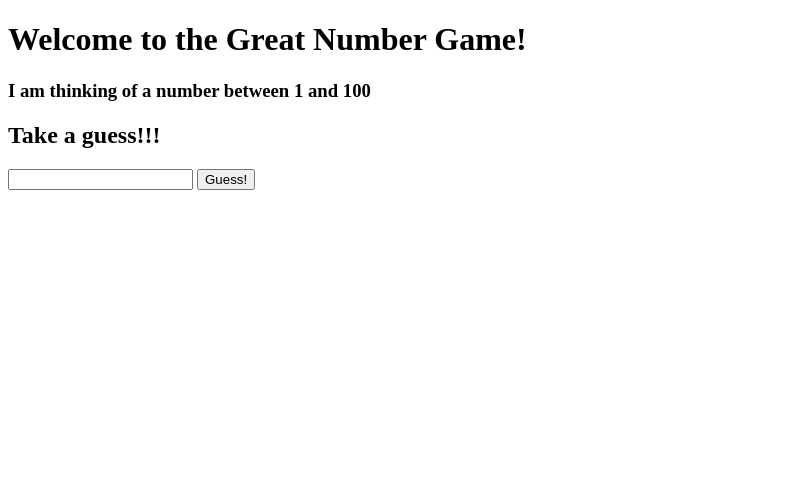
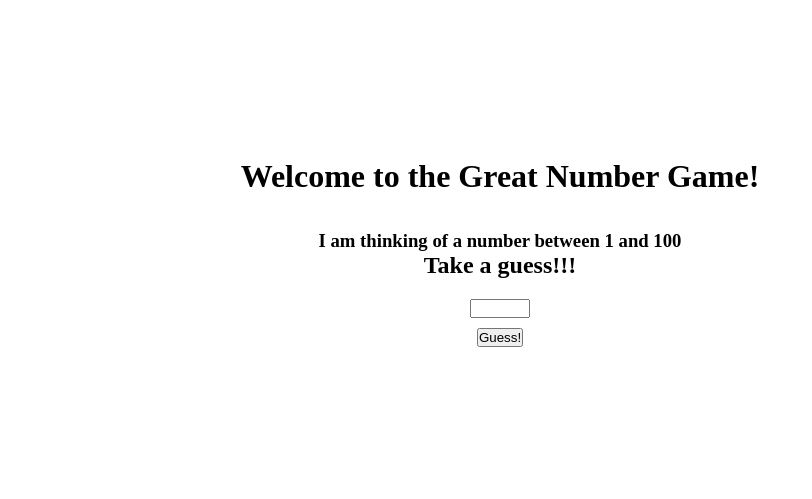
Before and after one commit to bhansen0091/Hansen_Brandon_GreatNumberGame, a Django app: page / in a window 1280 px wide. Shown: the top 499 px of the page, without its empty margins (0-812 px from the left). Run offline with Django 3.2, Linux system fonts and the light colour scheme.

Commit message:
assignment refactor

```diff
--- /dev/null
+++ b/great_number_game/game_app/static/css/style.css
@@ -0,0 +1,77 @@
+*{
+    padding: 0;
+    margin: 0;
+    box-sizing: border-box;
+    vertical-align: top;
+    /* outline: 1px dotted red; */
+}
+
+#wrapper{
+    width: 1000px;
+    height: 500px;
+    display: flex;
+    flex-direction: column;
+    align-items: center;
+    justify-content: center;
+}
+
+.page_header{
+    width: 60%;
+    margin: 25px 0px;
+    text-align: center;
+}
+
+.main_content{
+    width: 100%;
+    /* height: 500px; */
+    margin: 0px 0px;
+}
+
+.text_container{
+    width: 100%;
+    padding: 10px;
+    text-align: center;
+}
+
+.user_guess_box{
+    width: 100%;
+    padding: 10px;
+    display: flex;
+    flex-direction: column;
+    align-items: center;
+}
+
+.guess_btn{
+    margin: 10px;
+}
+
+.incorrect_guess{
+    width: 200px;
+    height: 200px;
+    margin-bottom: 15px;
+    display: flex;
+    flex-direction: column;
+    justify-content: center;
+    align-items: center;
+    text-align: center;
+    background-color: red;
+    color: white;
+    border: 2px solid black;
+}
+
+.success_guess{
+    width: 200px;
+    height: 200px;
+    display: flex;
+    flex-direction: column;
+    justify-content: center;
+    align-items: center;
+    text-align: center;
+    background-color: green;
+    color: white;
+    border: 2px solid black;
+}
+
+.success_guess h1{
+    height: 120px;
+}
--- a/great_number_game/game_app/templates/index.html
+++ b/great_number_game/game_app/templates/index.html
@@ -1,11 +1,15 @@
 <!DOCTYPE html>
 <html lang="en">
+
 <head>
     <meta charset="UTF-8">
     <meta http-equiv="X-UA-Compatible" content="IE=edge">
     <meta name="viewport" content="width=device-width, initial-scale=1.0">
     <title>Great Number Game</title>
+    {% load static %}
+    <link rel="stylesheet" href="{% static 'css/style.css' %}">
 </head>
+
 <body>
     <div id="wrapper">
         <header class="page_header">
@@ -19,11 +23,36 @@
             <form action="/handle_data" method="POST">
                 {% csrf_token %}
                 <div class="user_guess_box">
-                    <input type="text" name="guess_box">
-                    <button type="submit" name="submit_btn">Guess!</button>
+                    {% if guess_box_template > -1 %}
+                        {% if number_to_guess_template > guess_box_template %}
+                            <div class="incorrect_guess">
+                                <h1>Too Low!!!</h1>
+                            </div>
+                            <input type="number" class="user_guess_input" name="guess_box" min="0" max="100" required>
+                            <button type="submit" class="guess_btn" name="submit_btn">Guess!</button>
+                        {% elif number_to_guess_template < guess_box_template %}
+                            <div class="incorrect_guess">
+                                <h1>Too High!!!</h1>
+                            </div>
+                            <input type="number" name="guess_box" min="0" max="100" required>
+                            <button type="submit" class="guess_btn" name="submit_btn">Guess!</button>
+                        {% elif number_to_guess_template == guess_box_template %}
+                        <form  action="/reset">
+                            {% csrf_token %}
+                                <div class="success_guess">
+                                    <h1>Success!! {{guess_box_template}} was the number!!!</h1>
+                                    <button type="submit" formaction="/reset" name="reset_btn">Play Again!</button>
+                                </div>
+                            </form>
+                        {% endif %}
+                    {% elif guess_box_template != number_to_guess %}
+                        <input type="number" name="guess_box" min="0" max="100" required>
+                        <button type="submit" class="guess_btn" name="submit_btn">Guess!</button>
+                    {% endif %}
                 </div>
             </form>
         </main>
     </div>
 </body>
+
 </html>
--- a/great_number_game/game_app/urls.py
+++ b/great_number_game/game_app/urls.py
@@ -4,8 +4,8 @@ from . import views
 urlpatterns = [
     path("", views.root),
     path("handle_data", views.handle_data),
-    path("too_low", views.too_low),
-    path("too_high", views.too_high),
-    path("success", views.success),
-    path("start_over", views.start_over)
+    # path("too_low", views.too_low),
+    # path("too_high", views.too_high),
+    # path("success", views.success),
+    path("reset", views.reset)
 ]
--- a/great_number_game/game_app/views.py
+++ b/great_number_game/game_app/views.py
@@ -4,36 +4,20 @@ import random
 def root(request):
     if 'number_to_guess' not in request.session:
         request.session['number_to_guess'] = random.randint(0,100)
-    return render(request, "index.html")
+    if 'guess_box' not in request.session:
+        request.session['guess_box'] = -1
+    context = {
+        "number_to_guess_template": request.session['number_to_guess'],
+        "guess_box_template": int(request.session['guess_box'])
+    }
+    return render(request, "index.html", context)
 
 def handle_data(request):
-    # number_to_guess = request.session['number_to_guess']
-    # user_guess = request.session['guess_box']
-
-    if 'guess_box' not in request.session:
-        request.session['guess_box'] = request.POST['guess_box']
     request.session['guess_box'] = request.POST['guess_box']
     print(request.session['number_to_guess'])
     print(request.session['guess_box'])
-    if request.session['number_to_guess'] > int(request.session['guess_box']):
-        print("too low")
-        return redirect('/too_low')
-    elif request.session['number_to_guess'] < int(request.session['guess_box']):
-        print("too high")
-        return redirect('/too_high')
-    else:
-        print("success")
-    return redirect('/success')
+    return redirect('/')
 
-def too_low(request):
-    return render(request, "too_low.html")
-
-def too_high(request):
-    return render(request, "too_high.html")
-
-def success(request):
-    return render(request, "success.html")
-
-def start_over(request):
+def reset(request):
     request.session.clear()
     return redirect('/')
```
Also changed, not shown: great_number_game/game_app/templates/success.html (deleted, +0 -31 lines), great_number_game/game_app/templates/too_high.html (deleted, +0 -32 lines), great_number_game/game_app/templates/too_low.html (deleted, +0 -32 lines), great_number_game/db.sqlite3.
